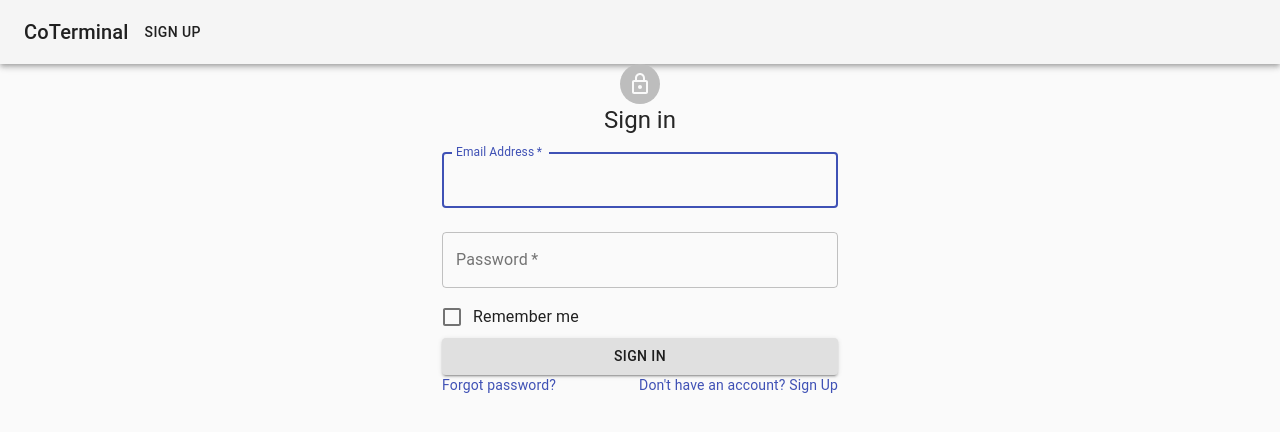
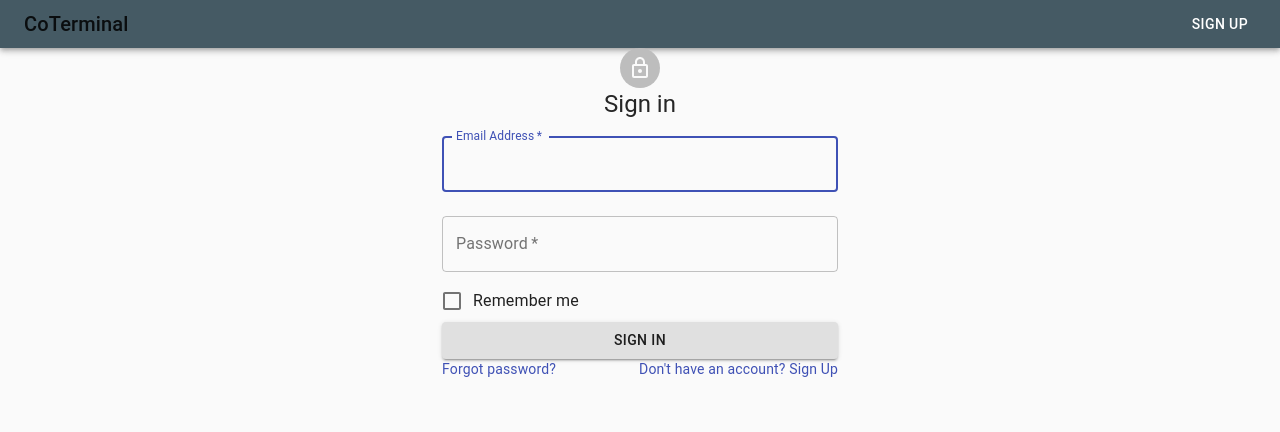
Before and after one commit to sakams/CoTerminal, a React (Create React App) app in the folder coterminal-client/: page / in a window 1280 px wide. Shown: the top 432 px of the page. Built offline with nearby package versions, Linux system fonts and the light colour scheme.

Commit message:
Added link to signup (new page)

```diff
--- a/coterminal-client/src/components/AppHeader.js
+++ b/coterminal-client/src/components/AppHeader.js
@@ -1,48 +1,41 @@
 import React from 'react';
-import PropTypes from 'prop-types';
-import { withStyles } from '@material-ui/core/styles';
+import { makeStyles } from '@material-ui/core/styles';
 import AppBar from '@material-ui/core/AppBar';
 import Toolbar from '@material-ui/core/Toolbar';
 import Typography from '@material-ui/core/Typography';
 import Button from '@material-ui/core/Button';
+import IconButton from '@material-ui/core/IconButton';
+import MenuIcon from '@material-ui/icons/Menu';
+import{Link}from 'react-router-dom';
 
-const styles = {
-  root: {
-    flexGrow: 1,
-  },
-};
+const useStyles = makeStyles((theme) => ({
+    root: {
+      flexGrow: 1,
+    },
 
-function SimpleAppBar(props) {
-  const { classes } = props;
+    button:{
+
+        marginRight: theme.spacing(1),
+    },
+    title: {
+      flexGrow: 1,
+    },
+
+  }));
+
+export default function ButtonAppBar() {
+  const classes = useStyles();
 
   return (
     <div className={classes.root}>
-      <AppBar position="static" color="default">
-
-        <Toolbar>
-          <Typography variant="h6" color="inherit">
+      <AppBar style={{background: '#455a64'}} position="static">
+        <Toolbar variant="dense">
+          <Typography variant="h6" className={classes.title}>
             CoTerminal
           </Typography>
-
-          <Button
-            type="submit"
-            alignItems = 'center-r'
-            variant=""
-            color="inherit"
-            className={classes.submit}
-          >
-            Sign Up
-          </Button>
-
+          <Button component={Link}to="/SignUp" color="inherit">Sign Up</Button>
         </Toolbar>
-
       </AppBar>
     </div>
   );
 }
-
-SimpleAppBar.propTypes = {
-  classes: PropTypes.object.isRequired,
-};
-
-export default withStyles(styles)(SimpleAppBar);
```
